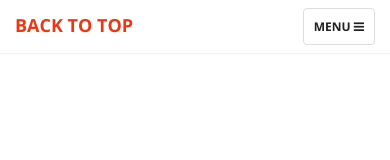
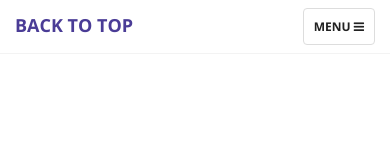
Before and after one commit to denglish7/denglish7.github.io, a website: page index.html in a window 390 px wide. Shown: the top 160 px of the page. Drawn offline with nearby package versions, Linux system fonts and the light colour scheme.

Commit message:
changed color for mobile

```diff
--- a/css/creative.css
+++ b/css/creative.css
@@ -90,7 +90,7 @@ aside {
 }
 .navbar-default .navbar-header .navbar-brand:hover,
 .navbar-default .navbar-header .navbar-brand:focus {
-  color: #eb3812;
+  color: #4A3C96;
 }
 .navbar-default .navbar-header .navbar-toggle {
   font-weight: 700;
```
